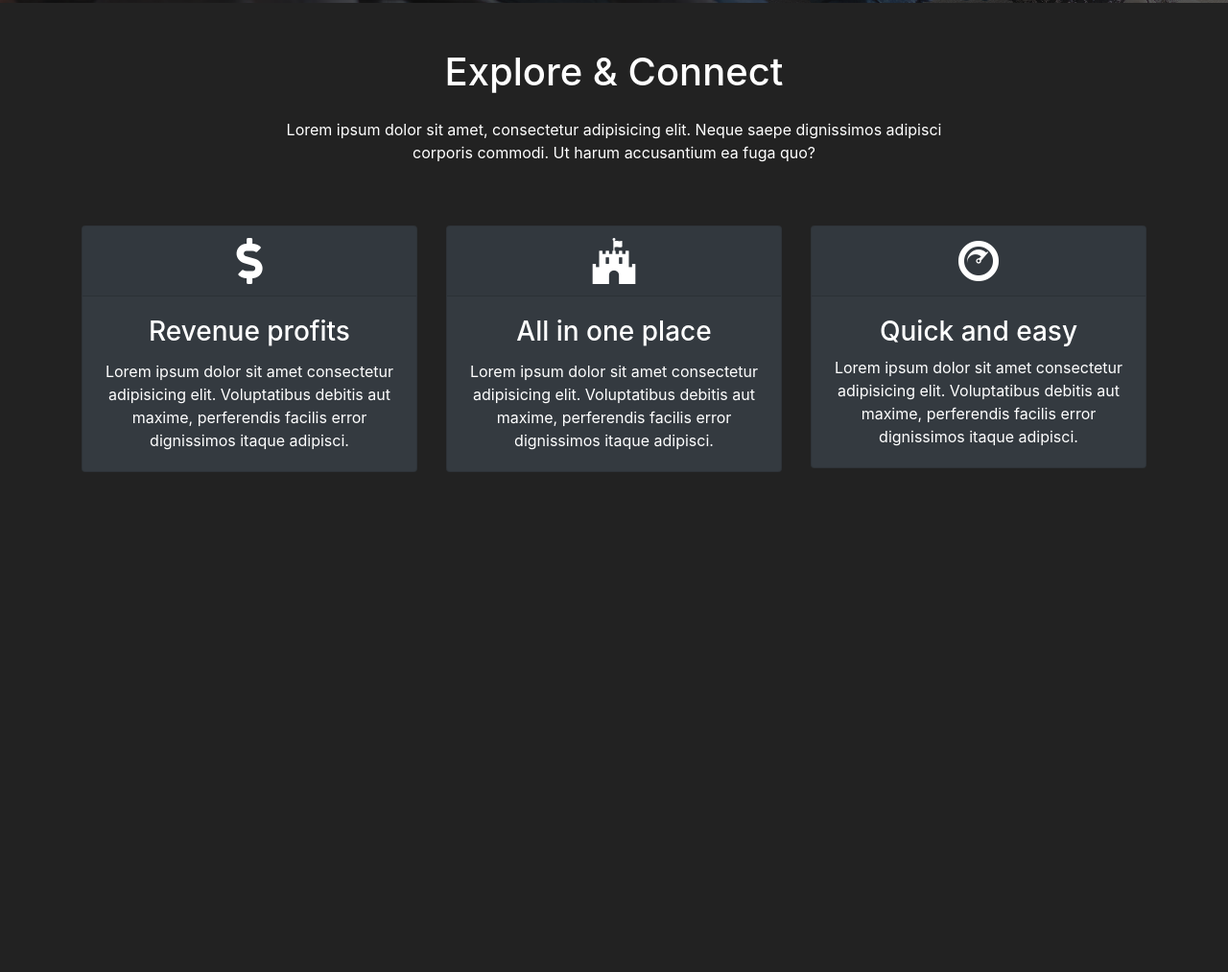
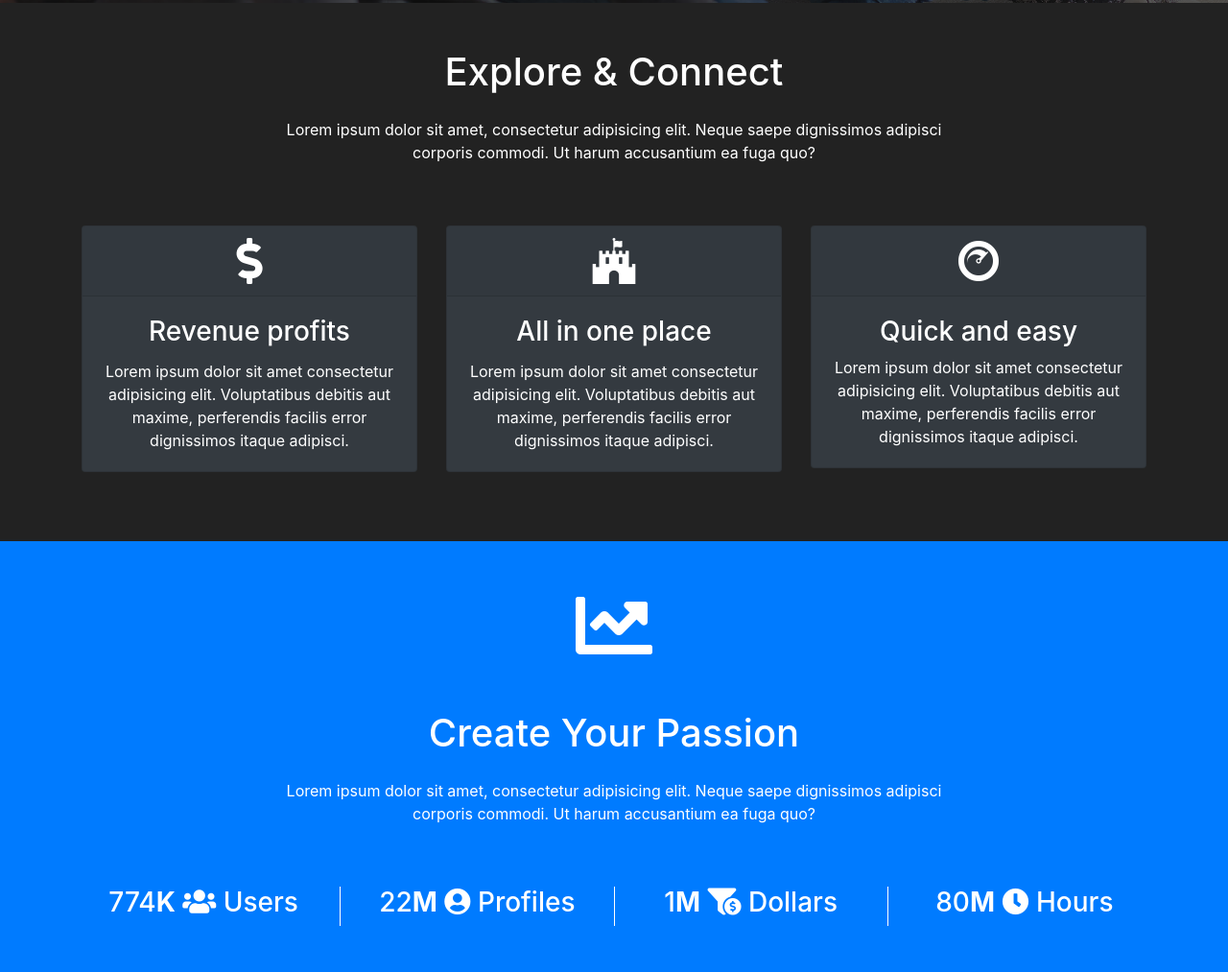
Before and after one commit to balazimichal/bootstrap-socialsoar, a plain HTML site: page index.html in a window 1280 px wide. Shown: the part 697-1710 px from the top of the page at 96% size. Before the commit the page ends 1213 px from the top, so only its background shows below. Drawn offline with nearby package versions, Linux system fonts and the light colour scheme.

Commit message:
feat - create section
Added create your passion section with some counting effect.

```diff
--- a/index.html
+++ b/index.html
@@ -54,7 +54,7 @@
                         <h1 class="display-4"> Build <strong>social</strong> profiles and gain revenue profits</h1>
                         <div class="d-flex">
                             <div class="p-4 align-self-start">
-                                <i class="fas fa-check fa-2x">
+                                <i class="fas fa-check fa-2x text-primary">
                                 </i>
                             </div>
                             <div class="p-4 align-self">
@@ -64,7 +64,7 @@
                         </div>
                         <div class="d-flex">
                             <div class="p-4 align-self-start">
-                                <i class="fas fa-check fa-2x">
+                                <i class="fas fa-check fa-2x text-primary">
                                 </i>
                             </div>
                             <div class="p-4 align-self">
@@ -74,7 +74,7 @@
                         </div>
                         <div class="d-flex">
                             <div class="p-4 align-self-start">
-                                <i class="fas fa-check fa-2x">
+                                <i class="fas fa-check fa-2x text-primary">
                                 </i>
                             </div>
                             <div class="p-4 align-self">
@@ -112,8 +112,8 @@
     </header>
 
 
-    <!-- EXPLOREEAD -->
-    <section id="explore-section">
+    <!-- EXPLORE SECTION -->
+    <section id="explore-section" class="pb-5">
         <div class="container">
             <div class="row">
                 <div class="col-md-8 offset-md-2 text-center py-5">
@@ -171,15 +171,61 @@
     </section>
 
 
-    <script src="https://code.jquery.com/jquery-3.3.1.slim.min.js" integrity="sha384-q8i/X+965DzO0rT7abK41JStQIAqVgRVzpbzo5smXKp4YfRvH+8abtTE1Pi6jizo"
-        crossorigin="anonymous"></script>
+    <!-- CREATE SECTION -->
+    <section id="create-section" class="pb-5 bg-primary">
+        <div class="container">
+            <div class="row">
+                <div class="col text-center pt-5">
+                    <i class="fas fa-chart-line fa-5x"></i>
+                </div>
+            </div>
+
+            <div class="row">
+                <div class="col-md-8 offset-md-2 text-center py-5">
+                    <h2 class="mb-4 h1">Create Your Passion</h2>
+                    <p>Lorem ipsum dolor sit amet, consectetur adipisicing elit. Neque saepe dignissimos adipisci
+                        corporis commodi. Ut harum accusantium ea fuga quo?</p>
+                </div>
+            </div>
+
+            <div class="row">
+                <div class="col text-center border-right border-white">
+                    <h3><span class="count">774</span><strong>K</strong> <i class="fas fa-users"></i> Users</h3>
+                </div>
+                <div class="col text-center border-right border-white">
+                    <h3><span class="count">22</span><strong>M</strong> <i class="fas fa-user-circle"></i> Profiles</h3>
+                </div>
+                <div class="col text-center border-right border-white">
+                    <h3><span class="count">1</span><strong>M</strong> <i class="fas fa-funnel-dollar"></i> Dollars</h3>
+                </div>
+                <div class="col text-center">
+                    <h3><span class="count">80</span><strong>M</strong> <i class="fas fa-clock"></i> Hours</h3>
+                </div>
+            </div>
+        </div>
+    </section>
+
+
+    <script src="https://ajax.googleapis.com/ajax/libs/jquery/3.3.1/jquery.min.js"></script>
     <script src="https://cdnjs.cloudflare.com/ajax/libs/popper.js/1.14.3/umd/popper.min.js" integrity="sha384-ZMP7rVo3mIykV+2+9J3UJ46jBk0WLaUAdn689aCwoqbBJiSnjAK/l8WvCWPIPm49"
         crossorigin="anonymous"></script>
     <script src="https://stackpath.bootstrapcdn.com/bootstrap/4.1.3/js/bootstrap.min.js" integrity="sha384-ChfqqxuZUCnJSK3+MXmPNIyE6ZbWh2IMqE241rYiqJxyMiZ6OW/JmZQ5stwEULTy"
         crossorigin="anonymous"></script>
     <script>
 
-        $('#year').text(new Date().getFullYear())
+        $('#year').text(new Date().getFullYear());
+
+        $('.count').delay(800).each(function () {
+            $(this).prop('Counter', 0).animate({
+                Counter: $(this).text()
+            }, {
+                    duration: 2000,
+                    easing: 'swing',
+                    step: function (now) {
+                        $(this).text(Math.ceil(now));
+                    }
+                })
+        })
 
     </script>
 </body>
```
